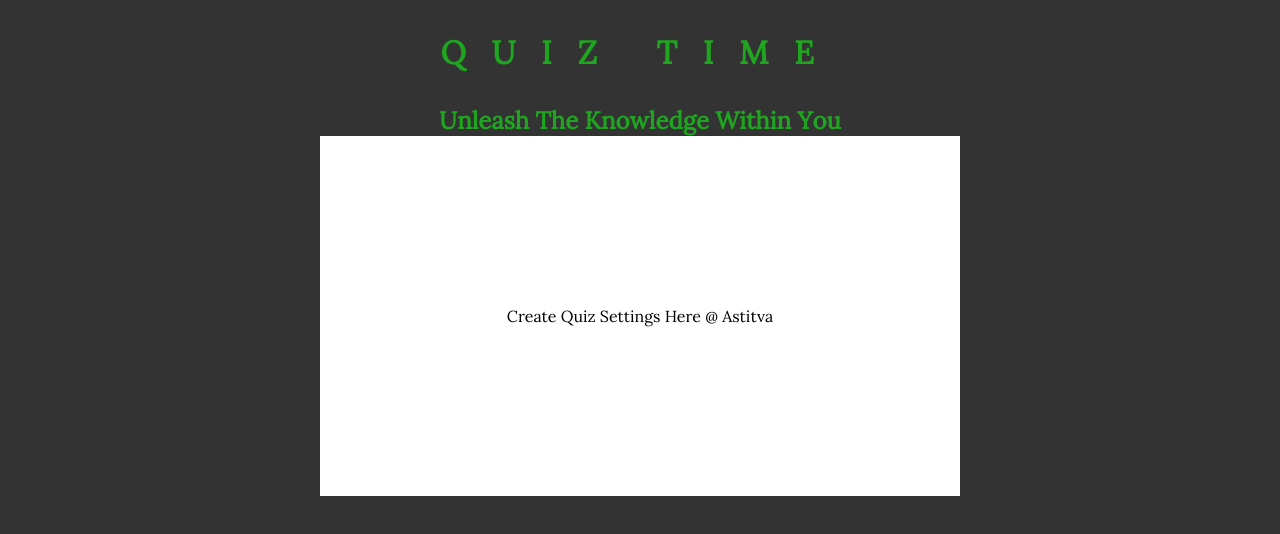
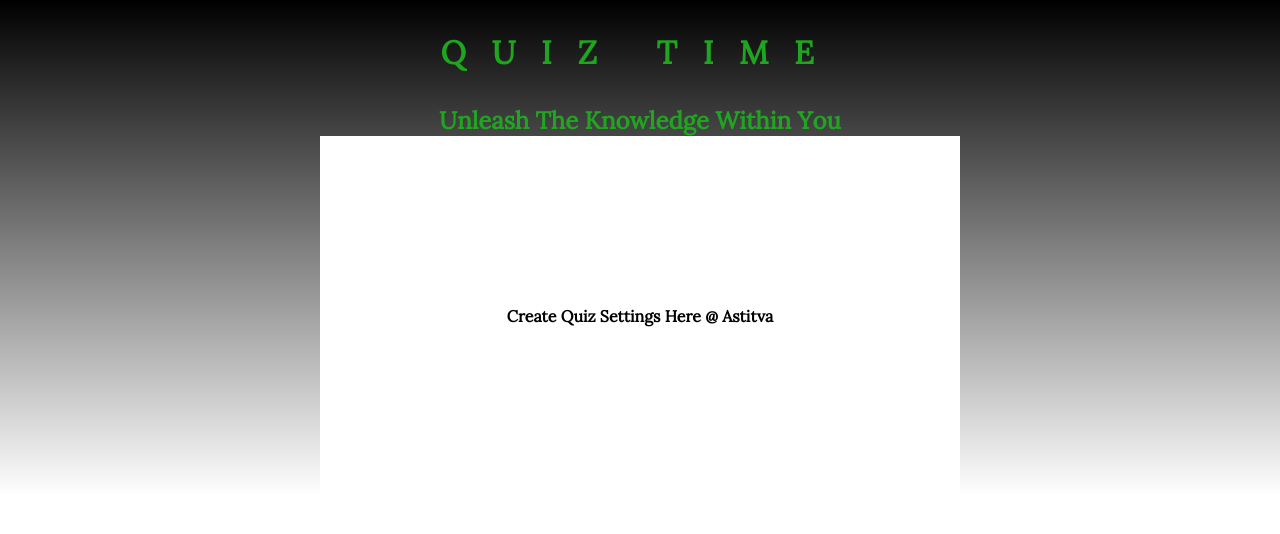
Before and after one commit to Pixels123priyal/QuizTime, a React (Create React App) app: page / in a window 1280 px wide. Shown: the top 534 px of the page. Built offline with nearby package versions, Linux system fonts and the light colour scheme.

Commit message:
modified background

```diff
--- a/src/App.css
+++ b/src/App.css
@@ -10,11 +10,12 @@ h1{
     color:rgb(32, 165, 32);
     letter-spacing: 2vw;
     font-family: 'Lora',serif;
+    font-weight:bold;
 }
 h2{
     color:rgb(32, 165, 32);
     font-family: 'Lora',serif;
-
+    font-weight:bold;
 }
 .Message{
     margin:auto;
--- a/src/Components/QuizData.css
+++ b/src/Components/QuizData.css
@@ -12,4 +12,5 @@
 p{
     color:black;
     font-family:'Lora',serif;
+    font-weight:bold;
 }
--- a/src/index.css
+++ b/src/index.css
@@ -4,5 +4,10 @@
   box-sizing:border-box;
 }
 body{
-  background:#333;
+  width:100%;
+  height:100%;
+  /* background:url('./Components/BgColor.jpg'); */
+  background: linear-gradient(black,grey,white);
+  background-size:cover;
+  background-repeat:no-repeat;
 }
```
Also changed, not shown: src/Components/BgColor.jpg (added).
